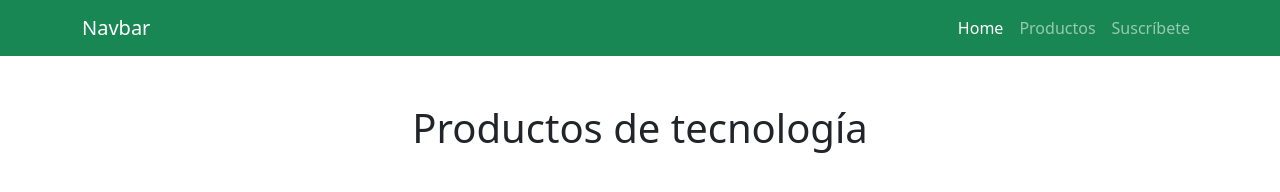
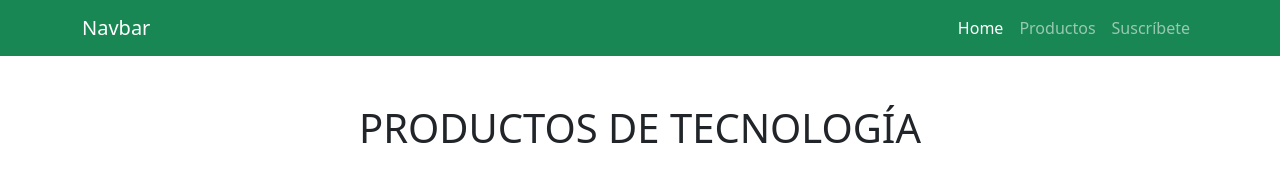
Before and after one commit to esilvapellet/m2-s4-ejemplo-git, a plain HTML site: page index.html in a window 1280 px wide. Drawn offline with nearby package versions, Linux system fonts and the light colour scheme.

Commit message:
contenido de h1 se cambia a mayúsculas

```diff
--- a/index.html
+++ b/index.html
@@ -47,7 +47,7 @@
     </div>
   </nav>
   <header class="py-5">
-    <h1 class="text-center" id="destacado">Productos de tecnología</h1>
+    <h1 class="text-center" id="destacado">PRODUCTOS DE TECNOLOGÍA</h1>
   </header>
 
 </body>
```
